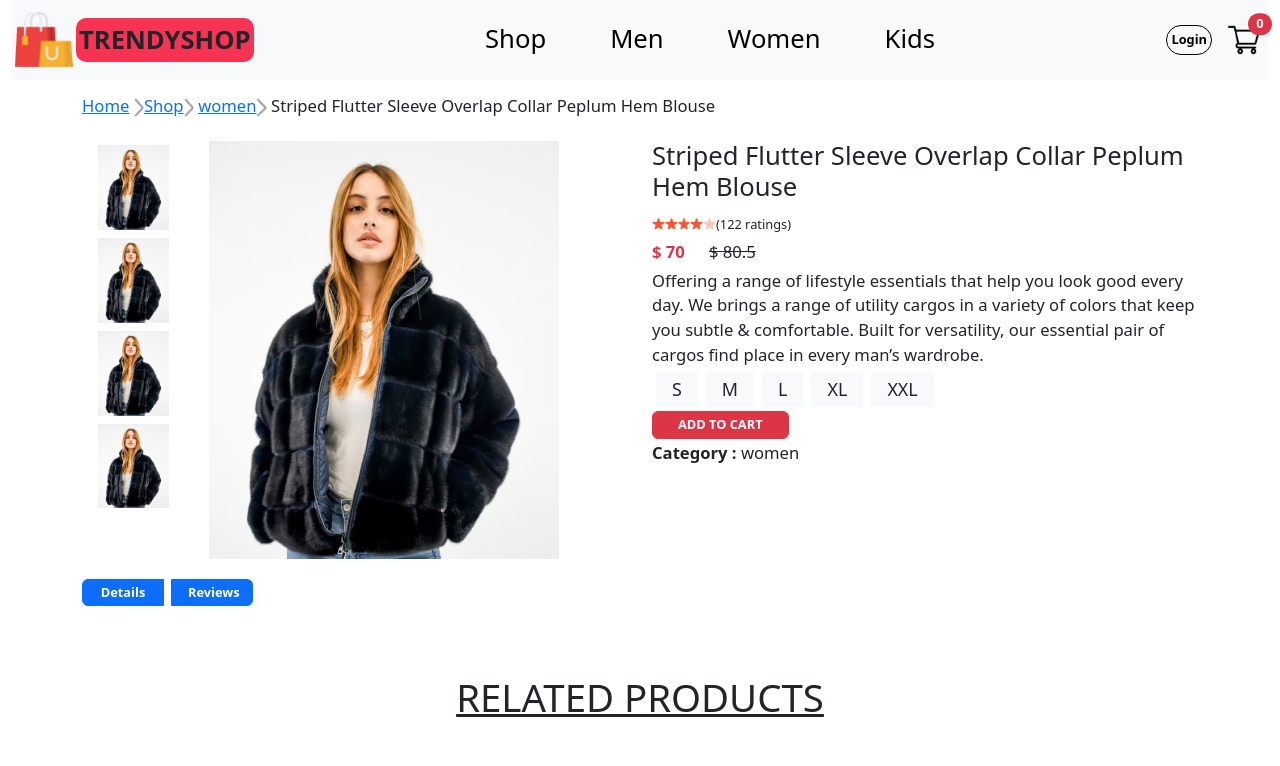
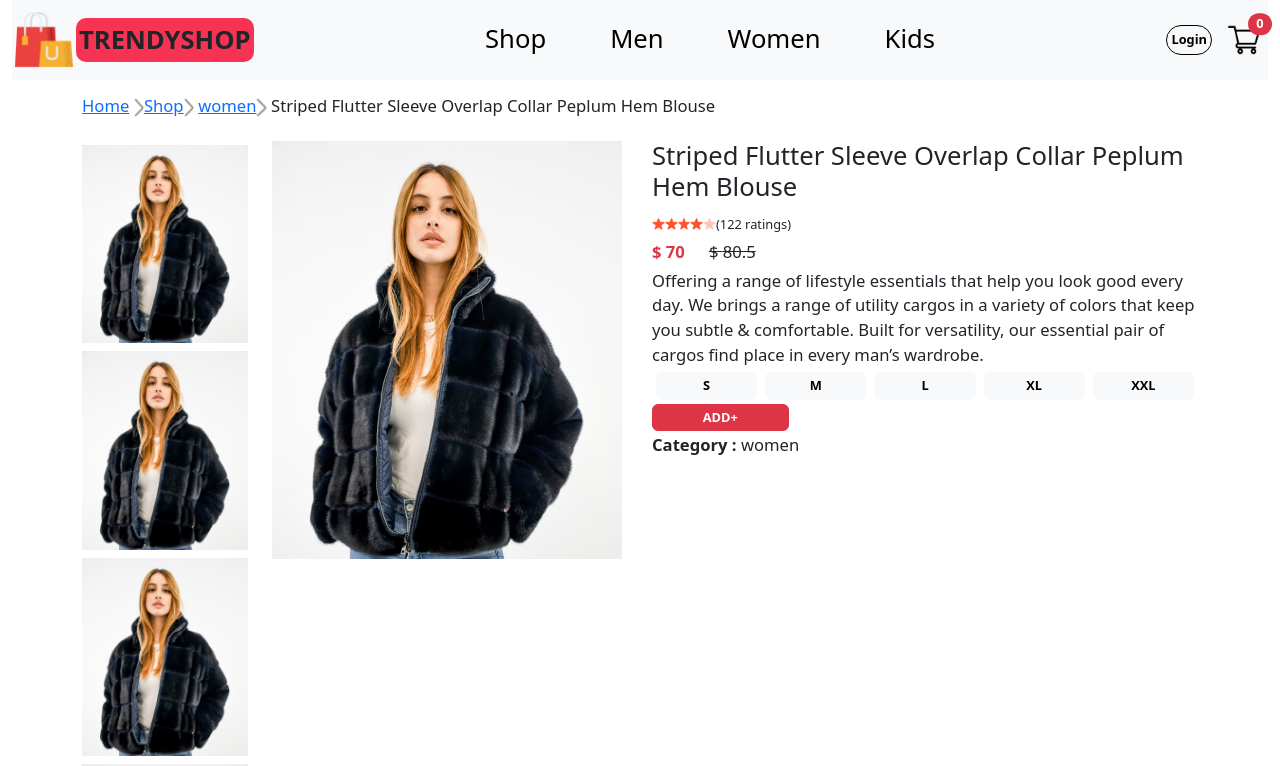
Before and after one commit to Faesalkhan/TrendyShop, a React (Create React App) app: page /product/1 in a window 1280 px wide. Shown: the top 766 px of the page. Built offline with nearby package versions, Linux system fonts and the light colour scheme.

Commit message:
added size buttons

```diff
--- a/src/Components/Product.js
+++ b/src/Components/Product.js
@@ -1,4 +1,4 @@
-import React from "react";
+import React, { useState } from "react";
 import { useParams } from "react-router-dom";
 import Breadcrum from "./Breadcrum";
 import Footer from "./Footer";
@@ -10,32 +10,56 @@ import { addToCart } from "./utils/cartSlice";
 import all_products from "./Assets/all_product";
 
 const Product = () => {
-  const dispatch = useDispatch();
-  const addItem = (x) => {
-    dispatch(addToCart(x));
-  };
-
   const { productID } = useParams();
   const product = all_products.find((x) => x.id === Number(productID));
+
+  const dispatch = useDispatch();
+  const [size, setSize] = useState("");
+
+  const handleClickSize = (selectSize) => {
+    setSize(selectSize);
+  };
+  const handleAddtoCart = () => {
+    size === ""
+      ? alert("select size")
+      : dispatch(addToCart({ ...product, size }));
+    setSize("");
+  };
 
   return (
     <div className="container product-container">
       <div className="row">
         <Breadcrum product={product} />
-        <div className="col-xs-4 col-sm-6 col-md-6">
+        <div className="col-6 col-xs-6 col-sm-6 col-md-6">
           <div className="row justify-content-evenly align-items-start ">
-            <div className="col-2 col-xs-2 col-sm-2 col-md-2 ">
-              <img src={product.image} className="img-fluid my-md-1" alt="" />
-              <img src={product.image} className="img-fluid my-md-1" alt="" />
-              <img src={product.image} className="img-fluid my-md-1" alt="" />
-              <img src={product.image} className="img-fluid my-md-1" alt="" />
+            <div className="col-4 d-flex flex-column">
+              <img
+                src={product.image}
+                className="small-images my-md-1"
+                alt=""
+              />
+              <img
+                src={product.image}
+                className="small-images my-md-1"
+                alt=""
+              />
+              <img
+                src={product.image}
+                className="small-images my-md-1"
+                alt=""
+              />
+              <img
+                src={product.image}
+                className="small-images my-md-1"
+                alt=""
+              />
             </div>
-            <div className="col-5 col-xs-4 col-sm-6 col-md-9">
-              <img src={product.image} className="img-fluid" alt="" />
+            <div className="col d-flex justify-content-start  ">
+              <img src={product.image} className="big-image" alt="" />
             </div>
           </div>
         </div>
-        <div className="col-xs-4 col-sm-6 col-md-6">
+        <div className="col-6 col-xs-4 col-sm-6 col-md-6">
           <h4>{product.name}</h4>
           <p className="m-0">
             <img src={star_icon} alt="" />
@@ -59,19 +83,44 @@ const Product = () => {
             colors that keep you subtle & comfortable. Built for versatility,
             our essential pair of cargos find place in every man’s wardrobe.
           </p>
-          <div className="d-flex justify-content-start size-div my-1">
-            <div className="bg-light mx-1 p-1 px-md-3">S</div>
-            <div className="bg-light mx-1 p-1 px-md-3">M</div>
-            <div className="bg-light mx-1 p-1 px-md-3">L</div>
-            <div className="bg-light mx-1 p-1 px-md-3">XL</div>
-            <div className="bg-light mx-1 p-1 px-md-3">XXL</div>
+          <div className="d-flex my-1">
+            <button
+              className={`btn btn-light mx-1 ${size === "S" ? "active" : ""}`}
+              onClick={() => handleClickSize("S")}
+            >
+              S
+            </button>
+            <button
+              className={`btn btn-light mx-1 ${size === "M" ? "active" : ""}`}
+              onClick={() => handleClickSize("M")}
+            >
+              M
+            </button>
+            <button
+              className={`btn btn-light mx-1 ${size === "L" ? "active" : ""}`}
+              onClick={() => handleClickSize("L")}
+            >
+              L
+            </button>
+            <button
+              className={`btn btn-light mx-1 ${size === "XL" ? "active" : ""}`}
+              onClick={() => handleClickSize("XL")}
+            >
+              XL
+            </button>
+            <button
+              className={`btn btn-light mx-1 ${size === "XXL" ? "active" : ""}`}
+              onClick={() => handleClickSize("XXL")}
+            >
+              XXL
+            </button>
           </div>
           <div>
             <button
-              className="btn btn-danger text-white text-nowrap "
-              onClick={() => addItem(product)}
+              className="btn btn-danger d-flex justify-content-center text-white text-nowrap "
+              onClick={handleAddtoCart}
             >
-              ADD TO CART
+              ADD+
             </button>
           </div>
           <div>
```
